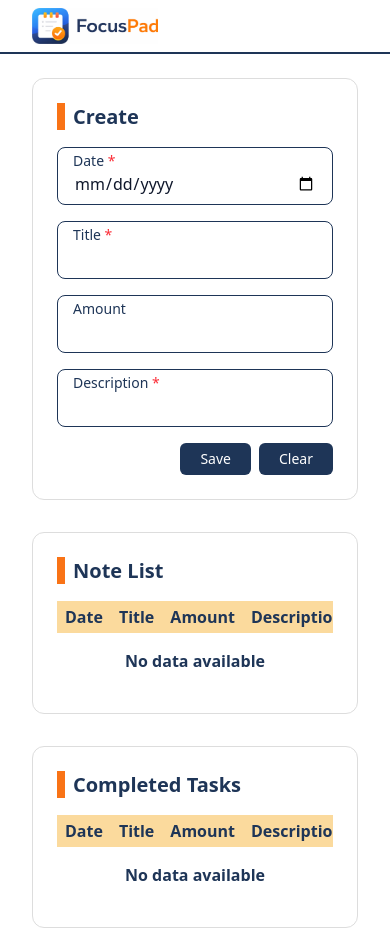
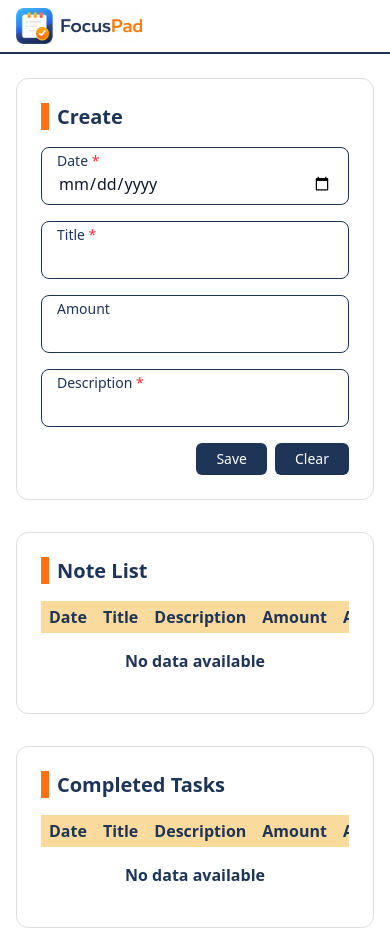
Before and after one commit to psudeepteja/focus_pad, a React (Vite) app: page / in a window 390 px wide. Built offline with nearby package versions, Linux system fonts and the light colour scheme.

Commit message:
ui fixes

```diff
--- a/src/components/header.jsx
+++ b/src/components/header.jsx
@@ -2,7 +2,7 @@ import logo from '../assets/logo.png'
 
 export default function Header() {
     return (
-        <header className='flex justify-between items-center border-b-2 border-focus-blue px-8 py-2 w-full top-0 z-10 bg-white'>
+        <header className='flex justify-between items-center border-b-2 border-focus-blue px-4 md:px-8 py-2 w-full top-0 z-10 bg-white'>
             <img src={logo} alt="logo" style={{ height: "36px" }} />
         </header>
     )
--- a/src/components/notesList.jsx
+++ b/src/components/notesList.jsx
@@ -12,7 +12,7 @@ export default function NotesList({ setIsEdit, setNoteValues, notesData, type })
     const dispatch = useDispatch();
     const navigate = useNavigate();
     // const [filterdNotes, setFilteredNotes]= useState(notesData)
-    const notesHeader = ["Date", 'Title', 'Amount', 'Description', 'Actions']
+    const notesHeader = ["Date", 'Title', 'Description', 'Amount', 'Actions']
     const [page, setPage] = useState(0);
     const [itemPerPage, setItemPerPage] = useState(10)
     const pageNumber = Math.ceil(notesData?.length / itemPerPage)
@@ -99,8 +99,8 @@ export default function NotesList({ setIsEdit, setNoteValues, notesData, type })
                         <tr key={idx}>
                             <td className="min-w-25">{i.date}</td>
                             <td>{i.title}</td>
+                            <td>{i.description}</td>
                             <td>{i.amount ? i.amount : 0}</td>
-                            <td>{i.description}</td>
                             <td>
                                 <div className="flex gap-2 items-center relative ">
                                     {actions?.map((item, index) => (
@@ -121,7 +121,8 @@ export default function NotesList({ setIsEdit, setNoteValues, notesData, type })
             {notesData?.length === 0 && (
                 <span className="flex justify-center text-focus-blue my-4 font-bold">No data available</span>
             )}
-            {notesData.length >= 10 && (
+        </div>
+        {notesData.length >= 10 && (
                 <div className="flex items-center justify-end gap-2 p-2">
                     <select id="page" name="page" className="text-focus-blue border rounded-md" value={itemPerPage} onChange={(e) => {
                         setItemPerPage(Number(e.target.value))
@@ -136,7 +137,6 @@ export default function NotesList({ setIsEdit, setNoteValues, notesData, type })
                     {pageNumber > page + 1 && <button className="text-2xl font-bold text-focus-blue cursor-pointer" onClick={() => setPage(page + 1)}> {">"}</button>}
                 </div>
             )}
-        </div>
         </>
     )
 }
--- a/src/layout/layout.jsx
+++ b/src/layout/layout.jsx
@@ -5,7 +5,7 @@ export default function RootLayout() {
     return (
         <div >
             <Header />
-            <main className="mx-8">
+            <main className="mx-4 md:mx-8">
                 <Outlet />
             </main>
         </div>
```
